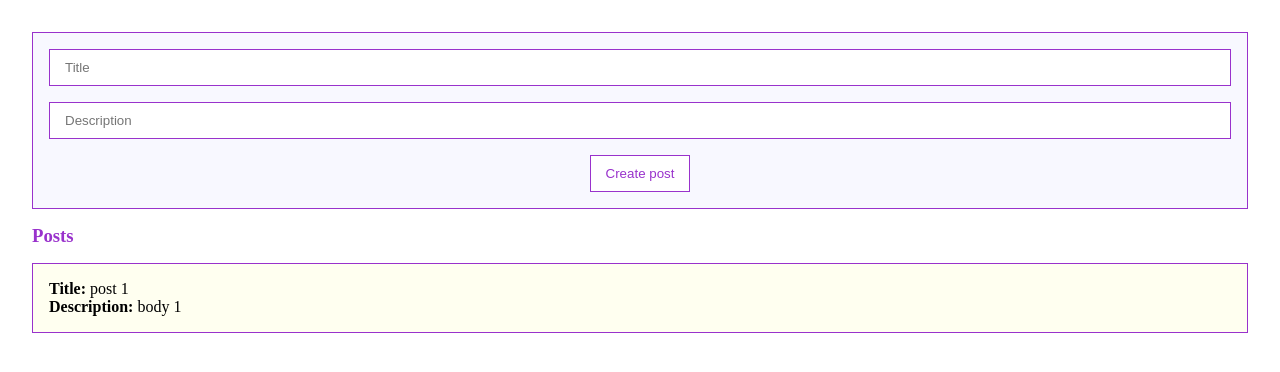
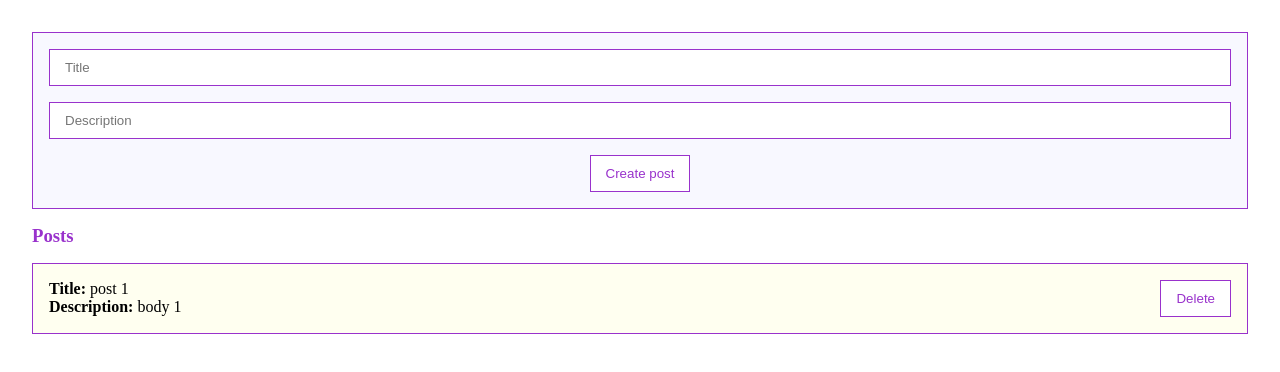
Before and after one commit to taiena/project-vue3, a Vue app: page / in a window 1280 px wide. Shown: the top 372 px of the page. Built offline with nearby package versions, Linux system fonts and the light colour scheme.

Commit message:
components registered

```diff
--- a/src/components/PostForm.vue
+++ b/src/components/PostForm.vue
@@ -14,7 +14,6 @@
         >
         <my-button
             @click.prevent="createPost"
-            class="Btn"
             type="sumbit"
         >
             Create post
@@ -23,12 +22,8 @@
 </template>
 
 <script>
-import MyButton from "./UI/MyButton"
 
 export default {
-    components: {
-        MyButton
-    },
 
     data() {
         return {
--- a/src/components/PostItem.vue
+++ b/src/components/PostItem.vue
@@ -1,12 +1,24 @@
 <template>
     <div class="Post">
-        <div><strong>Title: </strong>{{ post.title }}</div>
-        <div><strong>Description: </strong>{{ post.body }}</div>
+        <div>
+            <div><strong>Title: </strong>{{ post.title }}</div>
+            <div><strong>Description: </strong>{{ post.body }}</div>
+        </div>
+
+        <my-button
+            @click.prevent="createPost"
+            type="sumbit"
+        >
+            Delete
+        </my-button>
+
     </div>
 </template>
 
 <script>
+
 export default {
+
     props: {
         post: {
             type: Object,
@@ -18,9 +30,13 @@ export default {
 
 <style scoped>
 .Post {
+    display: flex;
+    flex-direction: row;
+    justify-content: space-between;
     padding: 1rem;
     margin-bottom: 1rem;;
     border: 1px solid DarkOrchid;
     background-color: Ivory;
 }
+
 </style>
--- a/src/components/UI/MyButton.vue
+++ b/src/components/UI/MyButton.vue
@@ -1,11 +1,13 @@
 <template>
-    <button>
+    <button class="Btn">
         <slot></slot>
     </button>
 </template>
 
 <script>
-
+export default {
+    name: 'my-button'
+}
 </script>
 
 <style scoped>
--- /dev/null
+++ b/src/components/UI/index.js
@@ -0,0 +1,5 @@
+import MyButton from "@/components/UI/MyButton"
+
+export default [
+    MyButton
+]
--- a/src/main.js
+++ b/src/main.js
@@ -1,4 +1,11 @@
 import { createApp } from 'vue'
 import App from './App'
+import components from '@/components/UI'
 
-createApp(App).mount('#app')
+const app = createApp(App)
+
+components.forEach(component => {
+    app.component(component.name, component)
+})
+
+app.mount('#app')
```
